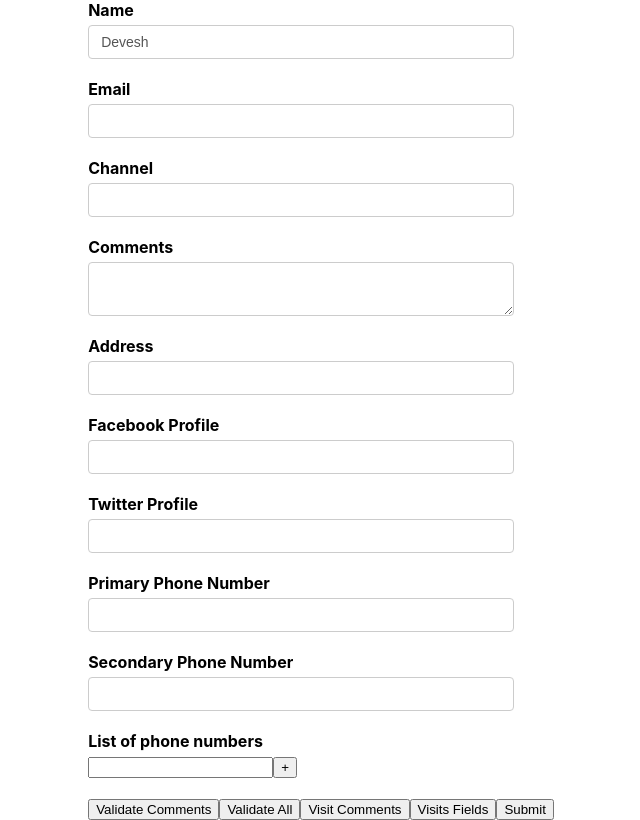
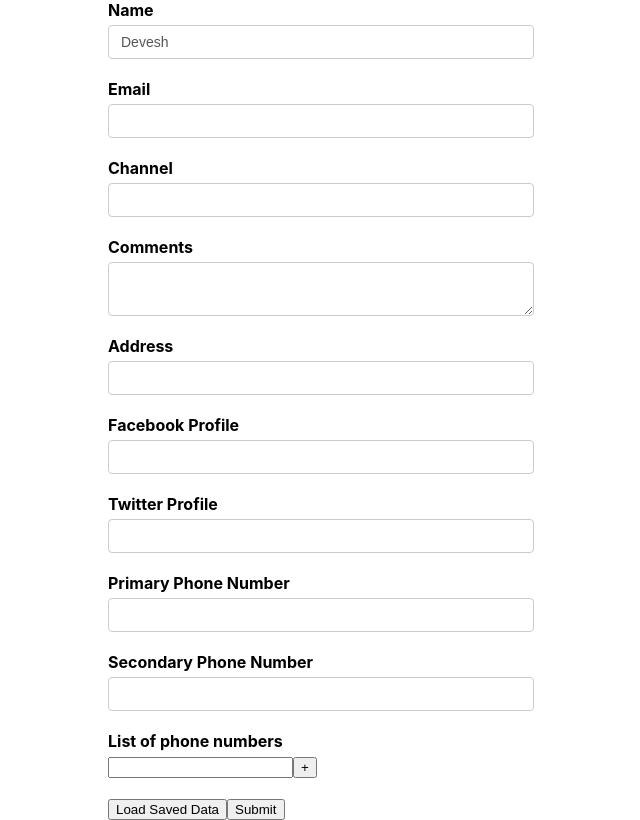
Before and after one commit to devmishra88/formik, a React (Create React App) app: page / in a window 1280 px wide. Shown: the whole page, without its empty margins (319-959 px from the left). Built offline with nearby package versions, Linux system fonts and the light colour scheme.

Commit message:
load saved data from api

```diff
--- a/src/components/YoutubeForm.js
+++ b/src/components/YoutubeForm.js
@@ -1,4 +1,4 @@
-import React from "react";
+import React, {useState} from "react";
 import {
   Formik,
   Form,
@@ -16,6 +16,20 @@
   channel: "",
   comments: "",
   address: "",
+  social: {
+    facebook: "",
+    twitter: "",
+  },
+  phoneNumbers: ["", ""],
+  phNumbers: [""],
+}
+
+const savedValues = {
+  name: "Devesh",
+  email: "deveshmishra@live.in",
+  channel: "Devesh Pathshala",
+  comments: "welcome to formik",
+  address: "D-16 Shashi Garden",
   social: {
     facebook: "",
     twitter: "",
@@ -46,12 +60,16 @@
   return error;
 };
 
-function OldYoutubeForm() {
+function YoutubeForm() {
+
+  const [formValues, setFormValues] = useState(null)
+
   return (
     <Formik
-      initialValues={initialValues}
+      initialValues={formValues || initialValues}
       validationSchema={validationSchema}
       onSubmit={onSubmit}
+      enableReinitialize
       // validateOnMount
     >
       {(formik) => {
@@ -156,7 +174,7 @@
                 }}
               </FieldArray>
             </div>
-            <button
+            {/* <button
               type="button"
               onClick={() => formik.validateField(`comments`)}
             >
@@ -178,7 +196,8 @@
               comments:true
             })}>
               Visits Fields
-            </button>
+            </button> */}
+            <button type="button" onClick={()=>setFormValues(savedValues)}>Load Saved Data</button>
             <button type="submit" disabled={formik.isSubmitting}>Submit</button>
           </Form>
         );
@@ -187,4 +206,4 @@
   );
 }
 
-export default OldYoutubeForm;
+export default YoutubeForm;
```
